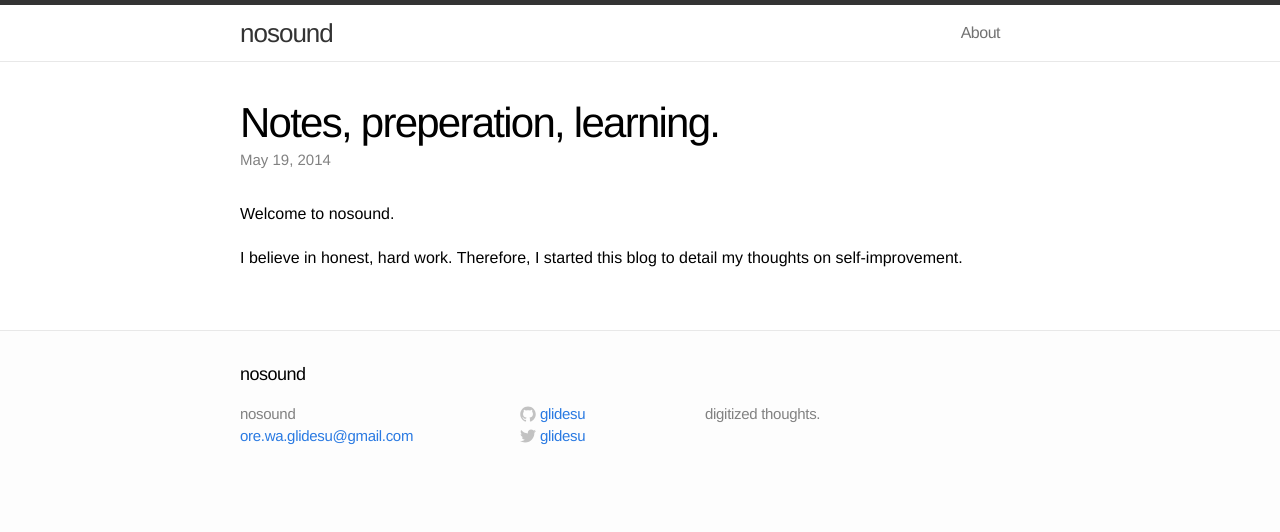
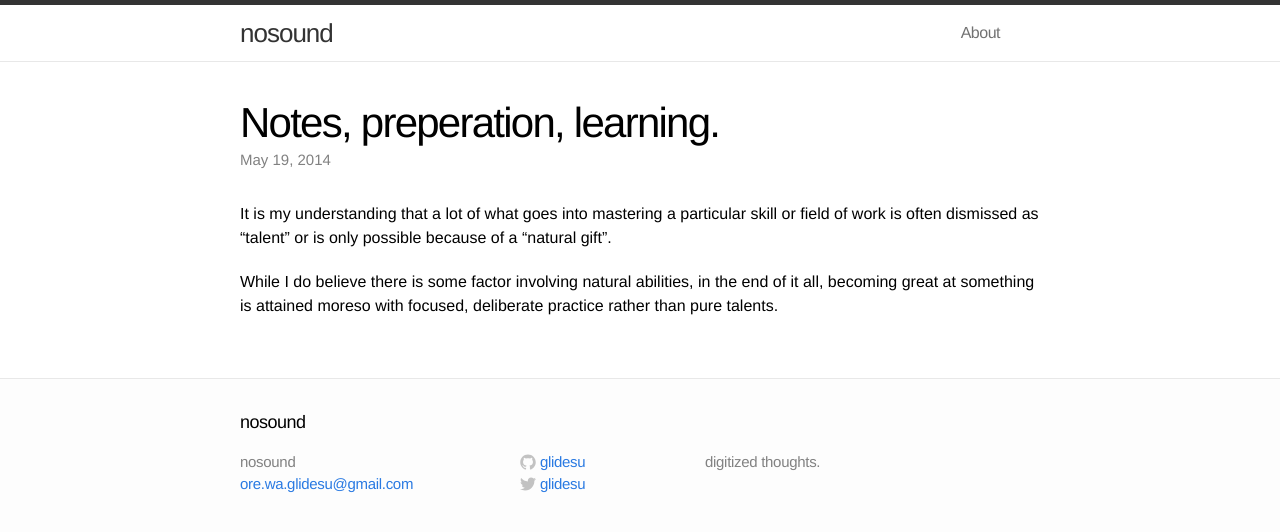
Before and after one commit to chamoji/chamoji.github.io, a Jekyll site: the page built from _posts/2014-05-19-Preparations.markdown, in a window 1280 px wide. Shown: the top 532 px of the page. Built offline with Jekyll 4.4.1, drawn with Linux system fonts in a browser that asks for light colours.

Commit message:
initial draft of Preperations

```diff
--- a/_posts/2014-05-19-Preparations.markdown
+++ b/_posts/2014-05-19-Preparations.markdown
@@ -4,7 +4,10 @@ title:  "Notes, preperation, learning."
 date:   2014-05-19 18:50:00
 ---
 
-Welcome to nosound.
+It is my understanding that a lot of what goes into mastering a particular
+skill or field of work is often dismissed as "talent" or is only possible
+because of a "natural gift".
 
-I believe in honest, hard work. Therefore, I started this blog to detail my
-thoughts on self-improvement.
+While I do believe there is some factor involving natural abilities, in the
+end of it all, becoming great at something is attained moreso with focused,
+deliberate practice rather than pure talents.
```
